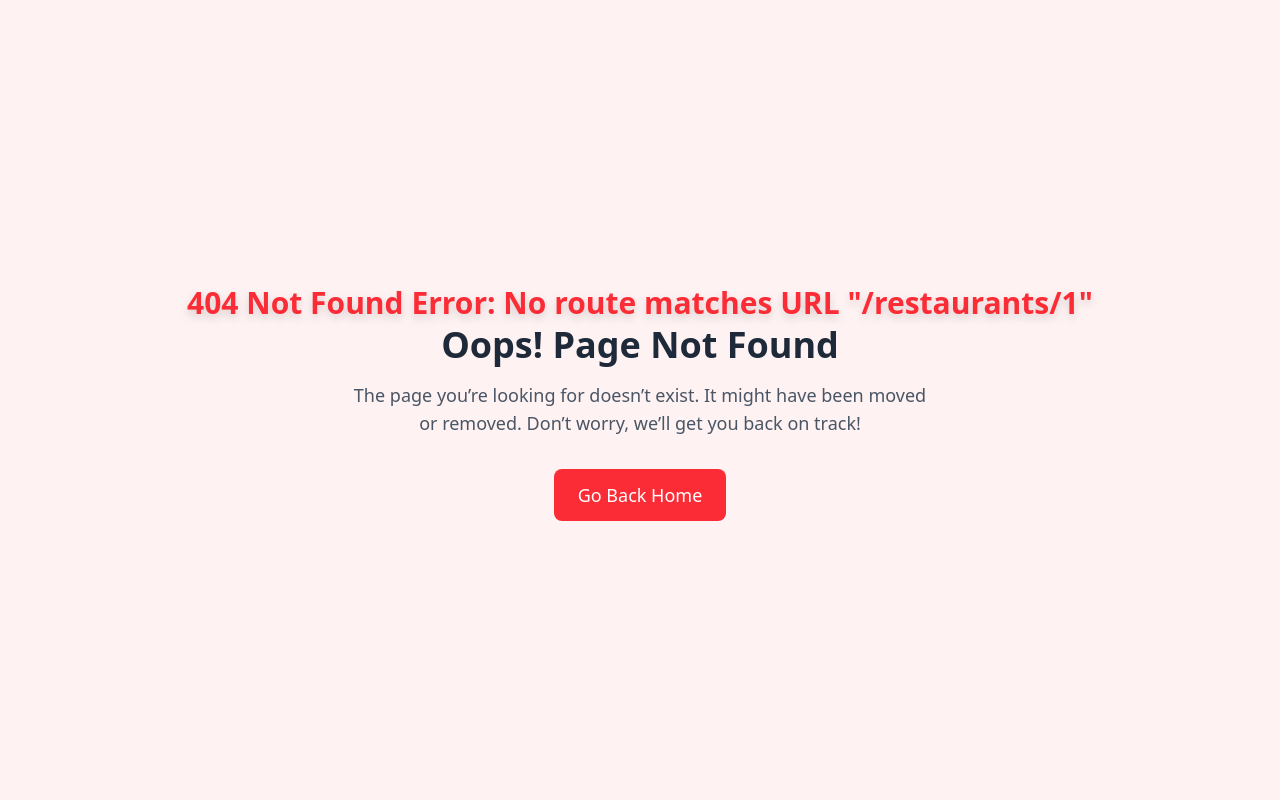
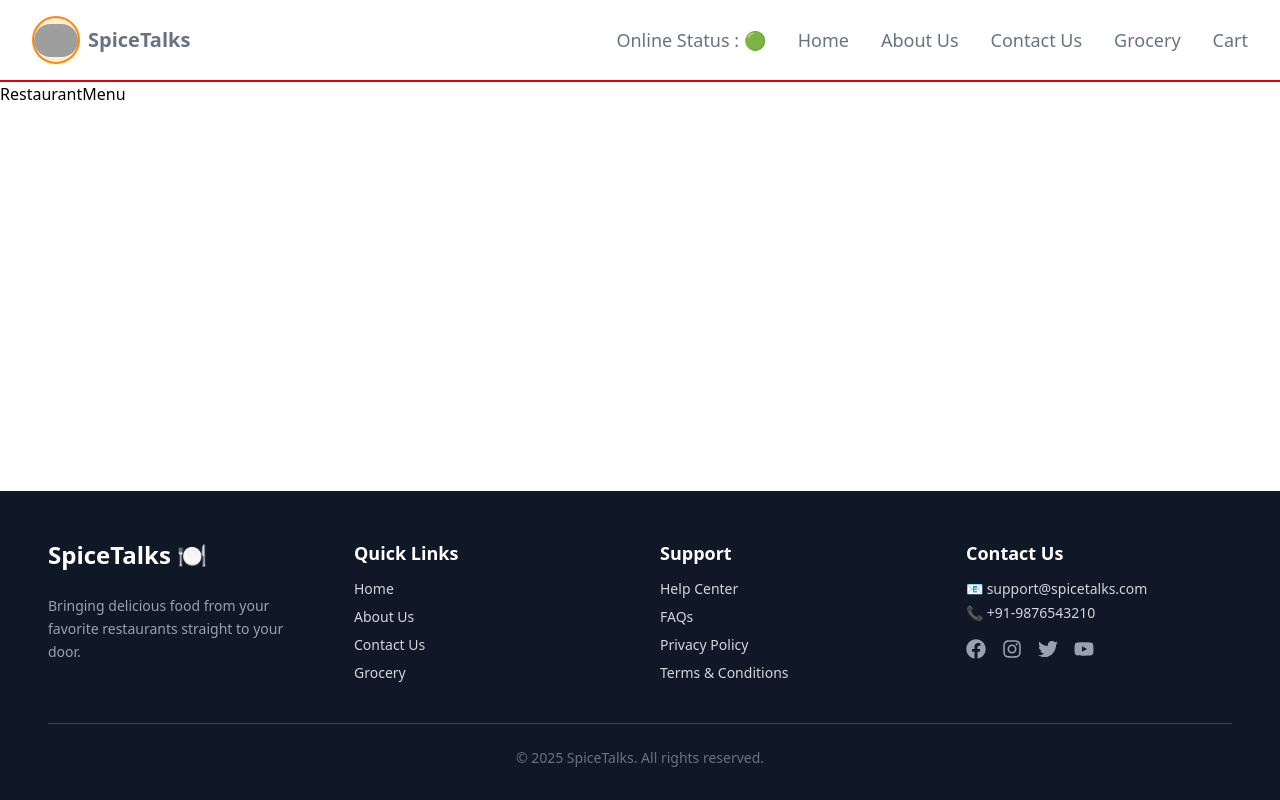
Before and after one commit to billigoat76/namaste-react-revision, a React (Vite) app in the folder spicetalks/: page /restaurants/1 in a window 1280 px wide. Built offline with nearby package versions, Linux system fonts and the light colour scheme; grey boxes are pictures that could not be loaded.

Commit message:
episode-9-optimizing-the-app-custom-hooks-lazy-loading

```diff
--- a/spicetalks/src/App.jsx
+++ b/spicetalks/src/App.jsx
@@ -1,17 +1,27 @@
 import Header from './components/Header'
+import { lazy, Suspense } from 'react';
 import Body from './components/Body'
 import Footer from './components/Footer'
 import {createBrowserRouter, Outlet} from 'react-router-dom';
 import AboutUs from './components/AboutUs';
 import ContactUs from './components/ContactUs'
 import ErrorPage from './components/ErrorPage';
+import RestaurantMenu from './components/RestaurantMenu'
+import ShimmerUI from './components/ShimmerUI';
+import GroceryFallback from './components/GroceryFallback';
+//import Grocery from './components/Grocery';
 
+//chinking (code-splitting) - (Lazy loading) - (Dynamic bundling)
+
+const Grocery = lazy(()=> import('./components/Grocery'));
 
 const App = () => {
   return (
-    <div className='flex flex-col'>
+    <div className='flex flex-col min-h-screen'>
       <Header/>
+      <main className='flex-grow '>
       <Outlet/>
+      </main>
       <Footer/>
     </div>
   )
@@ -37,7 +47,15 @@ export const appRouter = createBrowserRouter([
       {
         path : '/about',
         element : <AboutUs/>
-      }
+      },
+      {
+        path : '/grocery',
+        element : <Suspense fallback={<GroceryFallback/>}><Grocery/></Suspense>
+      },
+      {
+        path : '/restaurants/:resId',
+        element : <RestaurantMenu/>
+      },
     ],
   },
 ])
--- a/spicetalks/src/components/Body.jsx
+++ b/spicetalks/src/components/Body.jsx
@@ -3,10 +3,14 @@ import ShimmerUI from "./ShimmerUI"; // Import shimmer component
 import axios from "axios";
 import RestaurantCard from "./RestaurantCard";
 import { EXTERNAL_API } from "../utils/constants";
+import useOnlineStatus from "../hooks/useOnlineStatus";
+
+
 export default function Body() {
   const [resList, setResList] = useState([]);
   const [filteredList, setFilteredList] = useState([]);
   const [searchText, setSearchText] = useState("");
+  const onlineStatus = useOnlineStatus();
   useEffect(() => {
     // You can't use async directly in useEffect
     async function fetchData() {
@@ -32,6 +36,11 @@ export default function Body() {
     setFilteredList(topres);
   }
 
+  if(!onlineStatus){
+    return(
+      <h1>It looks like you are offline!!</h1>
+    )
+  }
   return (
     <main className="bg-cream min-h-screen p-6">
       {/* Search Bar */}
--- a/spicetalks/src/components/Footer.jsx
+++ b/spicetalks/src/components/Footer.jsx
@@ -4,23 +4,26 @@ import { Link } from 'react-router-dom';
 
 export default function Footer() {
   return (
-    <footer className="bg-gray-900 text-gray-300 px-6 sm:px-12 pt-12 pb-8 mt-16">
-      <div className="max-w-7xl mx-auto grid grid-cols-1 sm:grid-cols-2 md:grid-cols-4 gap-8">
+    <footer className="bg-gray-900 text-gray-300 px-6 sm:px-12 pt-12 pb-8 mt-auto">
+      <div className="max-w-7xl mx-auto grid grid-cols-1 sm:grid-cols-2 md:grid-cols-4 gap-10">
         {/* Branding */}
         <div>
-          <Link to='/' className="text-2xl font-bold text-white mb-4">SpiceTalks 🍽️</Link>
-          <p className="text-sm text-gray-400">
+          <Link to="/" className="text-2xl font-bold text-white mb-4 inline-block">
+            SpiceTalks 🍽️
+          </Link>
+          <p className="text-sm text-gray-400 leading-relaxed mt-2">
             Bringing delicious food from your favorite restaurants straight to your door.
           </p>
         </div>
 
-        {/* Navigation */}
+        {/* Quick Links */}
         <div>
           <h3 className="text-lg font-semibold text-white mb-3">Quick Links</h3>
           <ul className="space-y-2 text-sm">
-            <li><Link to="/" className="hover:text-orange-400">Home</Link></li>
-            <li><Link to="/about" className="hover:text-orange-400">About Us</Link></li>
-            <li><Link to="/contact" className="hover:text-orange-400">Contact Us</Link></li>
+            <li><Link to="/" className="hover:text-orange-400 transition">Home</Link></li>
+            <li><Link to="/about" className="hover:text-orange-400 transition">About Us</Link></li>
+            <li><Link to="/contact" className="hover:text-orange-400 transition">Contact Us</Link></li>
+            <li><Link to="/grocery" className="hover:text-orange-400 transition">Grocery</Link></li>
           </ul>
         </div>
 
@@ -28,28 +31,28 @@ export default function Footer() {
         <div>
           <h3 className="text-lg font-semibold text-white mb-3">Support</h3>
           <ul className="space-y-2 text-sm">
-            <li><a href="#" className="hover:text-orange-400">Help Center</a></li>
-            <li><a href="#" className="hover:text-orange-400">FAQs</a></li>
-            <li><a href="#" className="hover:text-orange-400">Privacy Policy</a></li>
-            <li><a href="#" className="hover:text-orange-400">Terms & Conditions</a></li>
+            <li><a href="#" className="hover:text-orange-400 transition">Help Center</a></li>
+            <li><a href="#" className="hover:text-orange-400 transition">FAQs</a></li>
+            <li><a href="#" className="hover:text-orange-400 transition">Privacy Policy</a></li>
+            <li><a href="#" className="hover:text-orange-400 transition">Terms & Conditions</a></li>
           </ul>
         </div>
 
-        {/* Contact & Social */}
+        {/* Contact Info & Social */}
         <div>
           <h3 className="text-lg font-semibold text-white mb-3">Contact Us</h3>
-          <p className="text-sm mb-2">Email: support@spicetalks.com</p>
-          <p className="text-sm mb-4">Phone: +91-9876543210</p>
-          <div className="flex gap-4 text-xl text-gray-400">
-            <a href="#" className="hover:text-orange-400"><FaFacebook /></a>
-            <a href="#" className="hover:text-orange-400"><FaInstagram /></a>
-            <a href="#" className="hover:text-orange-400"><FaTwitter /></a>
-            <a href="#" className="hover:text-orange-400"><FaYoutube /></a>
+          <p className="text-sm mb-1">📧 support@spicetalks.com</p>
+          <p className="text-sm mb-4">📞 +91-9876543210</p>
+          <div className="flex gap-4 text-xl text-gray-400 mt-2">
+            <a href="#" aria-label="Facebook" className="hover:text-orange-400"><FaFacebook /></a>
+            <a href="#" aria-label="Instagram" className="hover:text-orange-400"><FaInstagram /></a>
+            <a href="#" aria-label="Twitter" className="hover:text-orange-400"><FaTwitter /></a>
+            <a href="#" aria-label="YouTube" className="hover:text-orange-400"><FaYoutube /></a>
           </div>
         </div>
       </div>
 
-      {/* Divider & Bottom */}
+      {/* Divider */}
       <div className="mt-10 border-t border-gray-700 pt-6 text-center text-sm text-gray-500">
         © {new Date().getFullYear()} SpiceTalks. All rights reserved.
       </div>
--- /dev/null
+++ b/spicetalks/src/components/Grocery.jsx
@@ -0,0 +1,57 @@
+import React, { useEffect, useState } from 'react';
+import axios from 'axios';
+import { GROCERY_API } from '../utils/constants';
+export default function Grocery() {
+  const [items, setItems] = useState([]);
+  const [loading, setLoading] = useState(true);
+
+  async function fetchGroceryItems() {
+    try {
+      const res = await axios.get(GROCERY_API);
+      setItems(res.data.products);
+    } catch (error) {
+      console.error('Failed to fetch groceries:', error);
+    } finally {
+      setLoading(false);
+    }
+  }
+
+  useEffect(() => {
+    fetchGroceryItems();
+  }, []);
+
+  if (loading) {
+    return (
+      <div className="min-h-[70vh] flex items-center justify-center">
+        <div className="w-16 h-16 border-4 border-orange-400 border-dashed rounded-full animate-spin"></div>
+      </div>
+    );
+  }
+
+  return (
+    <div className="max-w-7xl mx-auto px-4 py-8">
+      <h1 className="text-3xl font-bold text-gray-800 mb-6">Grocery Store 🛒</h1>
+
+      <div className="grid gap-6 grid-cols-1 sm:grid-cols-2 md:grid-cols-3 lg:grid-cols-4">
+        {items.map((item) => (
+          <div
+            key={item.id}
+            className="bg-white rounded-xl shadow hover:shadow-lg transition-all p-4 flex flex-col"
+          >
+            <img
+              src={item.thumbnail}
+              alt={item.title}
+              className="h-40 w-full object-cover rounded-md mb-3"
+            />
+            <h3 className="font-semibold text-gray-800 text-lg truncate">{item.title}</h3>
+            <p className="text-sm text-gray-600 line-clamp-2">{item.description}</p>
+            <div className="mt-2 flex justify-between items-center">
+              <span className="text-orange-500 font-bold">${item.price}</span>
+              <span className="text-xs text-gray-400">Stock: {item.stock}</span>
+            </div>
+          </div>
+        ))}
+      </div>
+    </div>
+  );
+}
--- /dev/null
+++ b/spicetalks/src/components/GroceryFallback.jsx
@@ -0,0 +1,19 @@
+
+export default function GroceryFallback() {
+  return (
+    <div className="min-h-screen flex flex-col items-center justify-center bg-orange-50">
+      {/* Spinner */}
+      <div className="relative w-24 h-24">
+        <div className="absolute inset-0 rounded-full border-4 border-dashed border-orange-500 animate-spin"></div>
+        <div className="absolute inset-4 rounded-full bg-orange-100 flex items-center justify-center">
+          <span className="text-2xl font-bold text-orange-500">🛒</span>
+        </div>
+      </div>
+
+      {/* Text */}
+      <p className="mt-6 text-lg text-gray-700 font-medium animate-pulse">
+        Loading your groceries...
+      </p>
+    </div>
+  );
+}
--- a/spicetalks/src/components/Header.jsx
+++ b/spicetalks/src/components/Header.jsx
@@ -1,6 +1,9 @@
 import { Link } from "react-router-dom";
 import { FaHome } from "react-icons/fa";
+import useOnlineStatus from "../hooks/useOnlineStatus";
 export default function Header() {
+  const onlineStatus = useOnlineStatus();
+  console.log(onlineStatus)
   return (
     <header className="bg-cream text-gray-500 border-b-2 border-red-600 px-8 py-4 flex items-center justify-between">
       {/* Logo */}
@@ -19,9 +22,11 @@ export default function Header() {
 
       {/* Navigation */}
       <nav className="flex gap-8 text-lg font-medium">
+        <li className='list-none'>Online Status : {!onlineStatus ? '🔴' : '🟢' }</li>
         <Link to="/" className="hover:text-red-500 transition-colors">Home</Link>
         <Link to="/about" className="hover:text-red-500 transition-colors">About Us</Link>
         <Link to="/contact" className="hover:text-red-500 transition-colors">Contact Us</Link>
+        <Link to="/grocery" className="hover:text-red -500 transition-colors">Grocery</Link>
         <Link to="/cart" className="hover:text-red -500 transition-colors">Cart</Link>
       </nav>
     </header>
--- /dev/null
+++ b/spicetalks/src/hooks/useOnlineStatus.js
@@ -0,0 +1,19 @@
+import { use, useEffect, useState } from "react";
+
+const useOnlineStatus = () => {
+    const[onlineStatus,setOnlineStatus] = useState(true);
+
+    useEffect(()=>{
+
+        window.addEventListener('offline',()=>{
+            setOnlineStatus(false);
+        })
+
+        window.addEventListener('online',()=>{
+            setOnlineStatus(true);
+        })
+    },[])
+    return onlineStatus;
+}
+
+export default useOnlineStatus
--- /dev/null
+++ b/spicetalks/src/hooks/useRestaurantMenu.js
@@ -0,0 +1,16 @@
+import { useEffect, useState } from "react";
+import { MENU_API_URL } from "../utils/constants";
+
+const useRestaurantMenu = (resId) => {
+    const [resInfo,setResInfo] = useState(null);
+    useEffect(()=>{
+        async function fetchData() {
+            const response = await axios.get(MENU_API_URL+resId);
+            setResInfo(response?.data);
+        }
+        fetchData();
+    },[]);
+    return resInfo;
+}
+
+export default useRestaurantMenu
--- a/spicetalks/src/utils/constants.js
+++ b/spicetalks/src/utils/constants.js
@@ -1,2 +1,5 @@
 export const EXTERNAL_API = 'https://www.swiggy.com/dapi/restaurants/list/v5?lat=28.652101243346006&lng=77.09910739213228&is-seo-homepage-enabled=true&page_type=DESKTOP_WEB_LISTING'
 export const IMAGE_CDN = 'https://media-assets.swiggy.com/swiggy/image/upload/fl_lossy,f_auto,q_auto,w_660/';
+
+export const MENU_API_URL = 'https://www.swiggy.com/dapi/menu/pl?page-type=REGULAR_MENU&complete-menu=true&lat=28.652304&lng=77.098896&restaurantId='
+export const GROCERY_API = 'https://dummyjson.com/products/category/groceries';
```
